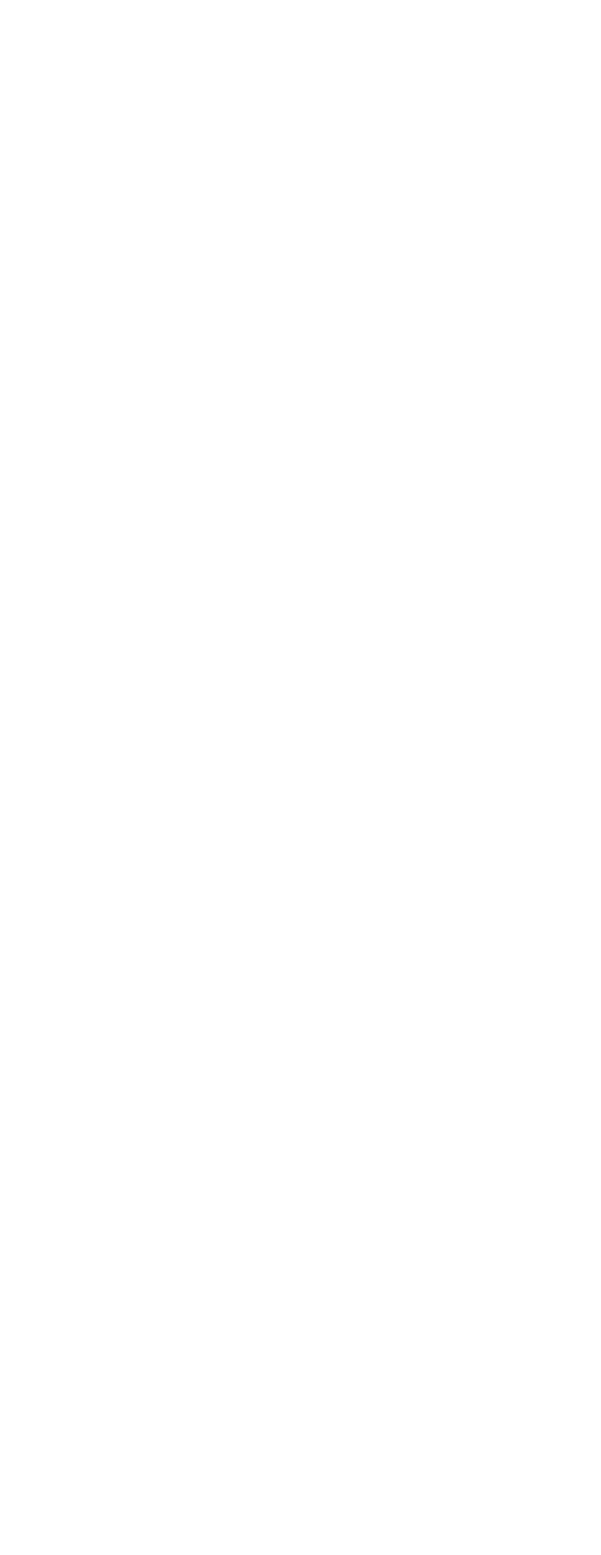
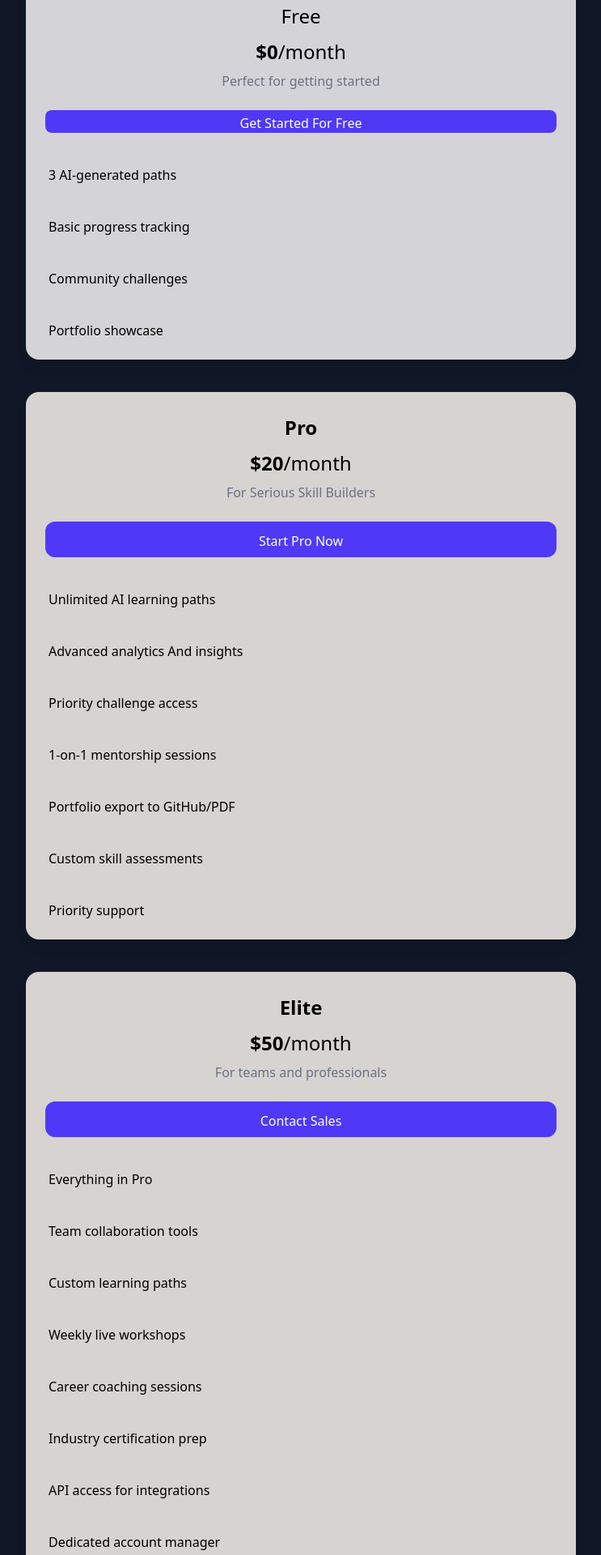
Before and after one commit to Paradox456/SyncSkill, a React (Vite) app: page / in a window 1280 px wide. Shown: the part 860-2780 px from the top of the page at 81% size, without its empty margins (268-1011 px from the left). Before the commit the page ends 800 px from the top, so only its background shows below. Built offline with nearby package versions, Linux system fonts and the light colour scheme.

Commit message:
Added the price plans the next steps are to setup the APIs, make the buttons functional, and make the pages for those buttons

```diff
--- a/src/App.jsx
+++ b/src/App.jsx
@@ -40,7 +40,7 @@ function App() {
         </div>
 
         <div className="flex flex-col md:flex-row justify-center items-center gap-8 mt-10">
-        <div className="bg-cyan-100 hover:bg-green-500 transition-color duration-100 shadow-lg rounded-2xl p-6 w-72 text-center">
+        <div className="bg-cyan-100 hover:bg-green-300 transition-color duration-100 shadow-lg rounded-2xl p-6 w-72 text-center">
            <h2 className="text-xl font-bold mb-2 text-gray-600">AI-Generated Paths</h2>
             <p className="text-gray-600">
             Personalized learning journeys tailored to your goals and current skill level
@@ -54,7 +54,7 @@ function App() {
           </p>
         </div>
 
-        <div className="bg-sky-100 hover:bg-stone-500 transition-color duration-100 shadow-lg rounded-2xl p-6 w-72 text-center">
+        <div className="bg-stone-100 hover:bg-sky-500 transition-color duration-100 shadow-lg rounded-2xl p-6 w-72 text-center">
           <h2 className="text-xl font-bold mb-2 text-gray-600">Portfolio Builder</h2>
           <p className="text-gray-600">
             Showcase your skills with auto-generated portfolios and GitHub integration
@@ -62,6 +62,190 @@ function App() {
         </div>
       </div>
 
+     <div>
+      <h1 className="font-bold text-amber-500 text-center mt-30 text-4xl ">
+        Choose Your Learning Journey
+      </h1>
+      <p className="text-gray-500 text-center text-xl mt-3">
+        Start free and upgrade as you grow. All plans include core features and AI-powered personalization.
+      </p>
+     </div>
+
+     <div className="flex flex-col md:flex-row justify-center items-center gap-8 mt-10">
+      <div className="bg-zinc-300 shadow-lg rounded-2xl p-6 w-170 text-center">
+      <h1 className="text-center mt-1 text-2xl text-bold text-black">
+        Free
+      </h1>
+      <h2 className="text-center mt-3 text-2xl text-black">
+        <span className="font-bold text-black">$0</span>
+        /month
+      </h2>
+      <h3 className="text-center mt-2 text-md text-gray-500">
+        Perfect for getting started
+      </h3>
+
+      <div className="flex justify-center items-center">
+        <div className="bg-indigo-600 rounded-lg w-170 mt-6">
+        <button className="mt-1">
+          Get Started For Free
+        </button>
+      </div>
+
+      </div>
+
+      <h1 className="text-left mt-10 mx-1 text-black">
+        3 AI-generated paths
+      </h1>
+
+      <h1 className="text-left mt-10 mx-1 text-black">
+      Basic progress tracking
+      </h1>
+
+      <h1 className="text-left mt-10 mx-1 text-black">
+      Community challenges
+      </h1>
+
+      <h1 className="text-left mt-10 mx-1 text-black">
+      Portfolio showcase
+      </h1>
+
+     </div>
+
+    </div>
+
+    <div className="flex flex-col md:flex-row justify-center items-center gap-8 mt-10">
+      <div className="bg-stone-300 shadow-lg rounded-2xl p-6 w-170 text-center">
+      <h1 className="text-center mt-1 text-2xl font-bold text-black">
+        Pro
+      </h1>
+      <h2 className="text-center mt-3 text-2xl text-black">
+        <span className="font-bold text-black">$20</span>
+        /month
+      </h2>
+      <h3 className="text-center mt-2 text-md text-gray-500">
+        For Serious Skill Builders
+      </h3>
+
+      <div className="flex justify-center items-center">
+        <div className="bg-indigo-600 rounded-xl w-170 mt-6 p-2">
+        <button className="mt-1">
+          Start Pro Now
+        </button>
+      </div>
+
+      </div>
+
+      <h1 className="text-left mt-10 mx-1 text-black">
+      Unlimited AI learning paths
+      </h1>
+
+      <h1 className="text-left mt-10 mx-1 text-black">
+      Advanced analytics And insights
+      </h1>
+
+      <h1 className="text-left mt-10 mx-1 text-black">
+      Priority challenge access
+      </h1>
+
+      <h1 className="text-left mt-10 mx-1 text-black">
+      1-on-1 mentorship sessions
+      </h1>
+
+      <h1 className="text-left mt-10 mx-1 text-black">
+      Portfolio export to GitHub/PDF
+      </h1>
+
+      <h1 className="text-left mt-10 mx-1 text-black">
+      Custom skill assessments
+      </h1>
+
+      <h1 className="text-left mt-10 mx-1 text-black">
+      Priority support
+      </h1>
+
+     </div>
+
+    </div>
+
+
+    <div className="flex flex-col md:flex-row justify-center items-center gap-8 mt-10">
+      <div className="bg-stone-300 shadow-lg rounded-2xl p-6 w-170 text-center">
+      <h1 className="text-center mt-1 text-2xl font-bold text-black">
+        Elite
+      </h1>
+      <h2 className="text-center mt-3 text-2xl text-black">
+        <span className="font-bold text-black">$50</span>
+        /month
+      </h2>
+      <h3 className="text-center mt-2 text-md text-gray-500">
+        For teams and professionals
+      </h3>
+
+      <div className="flex justify-center items-center">
+        <div className="bg-indigo-600 rounded-xl w-170 mt-6 p-2">
+        <button className="mt-1">
+          Contact Sales
+        </button>
+      </div>
+
+      </div>
+
+      <h1 className="text-left mt-10 mx-1 text-black">
+      Everything in Pro
+      </h1>
+
+      <h1 className="text-left mt-10 mx-1 text-black">
+      Team collaboration tools
+      </h1>
+
+      <h1 className="text-left mt-10 mx-1 text-black">
+      Custom learning paths
+      </h1>
+
+      <h1 className="text-left mt-10 mx-1 text-black">
+      Weekly live workshops
+      </h1>
+
+      <h1 className="text-left mt-10 mx-1 text-black">
+      Career coaching sessions
+      </h1>
+
+      <h1 className="text-left mt-10 mx-1 text-black">
+      Industry certification prep
+      </h1>
+
+      <h1 className="text-left mt-10 mx-1 text-black">
+      API access for integrations
+      </h1>
+
+      <h1 className="text-left mt-10 mx-1 text-black">
+      Dedicated account manager
+      </h1>
+
+
+
+     </div>
+
+     </div>
+
+     <h1 className="text-center mt-10">
+      All plans include a 14-day free trial. No credit card required.
+     </h1>
+
+
+     <div className="flex justify-center gap-10 text-gray-400 text-lg mt-5">
+      <span>Cancel anytime</span>
+      <span>Money-back guarantee</span>
+     </div>
+
+
+
+
+
+
+
+
+
       </main>
     </div>
   );
```
